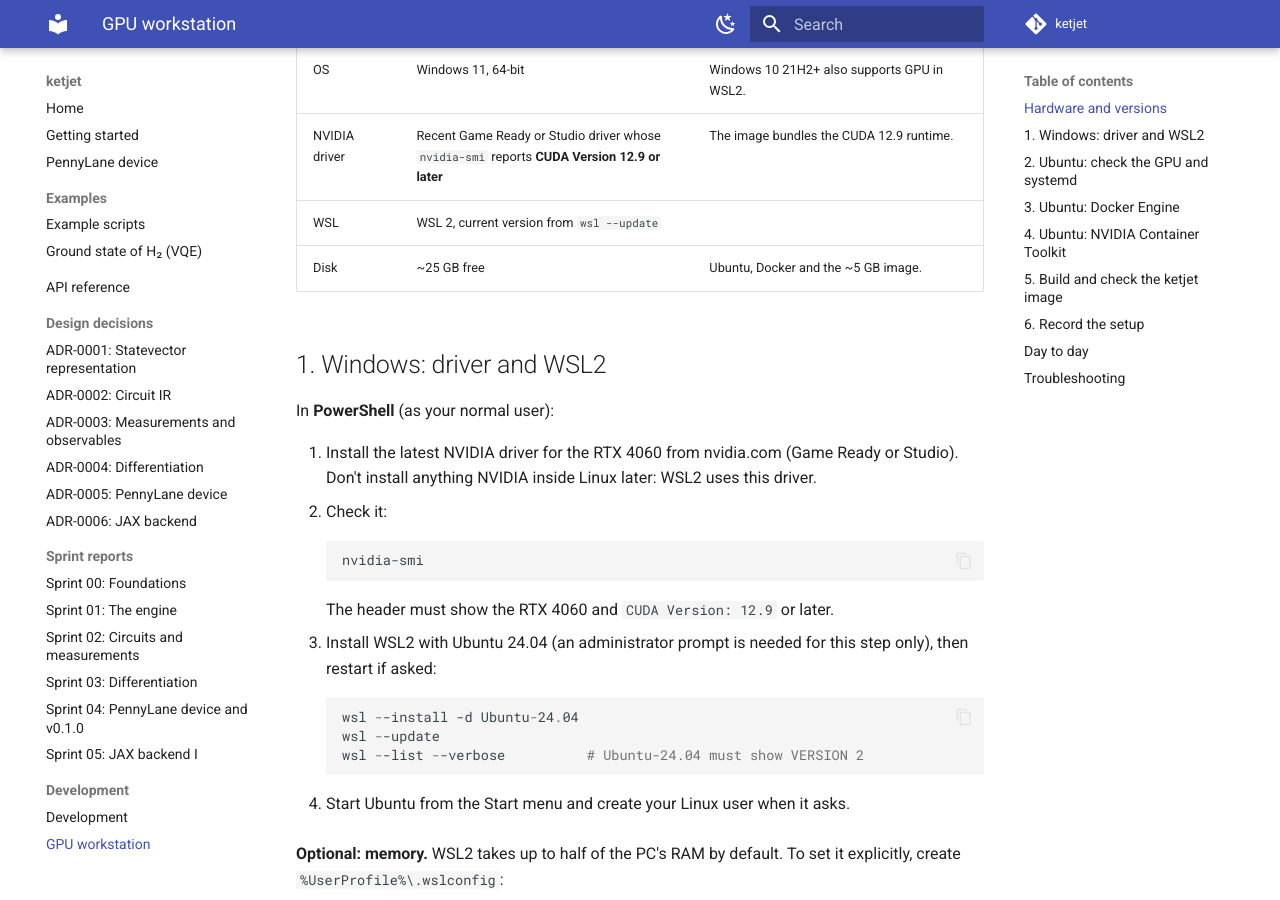
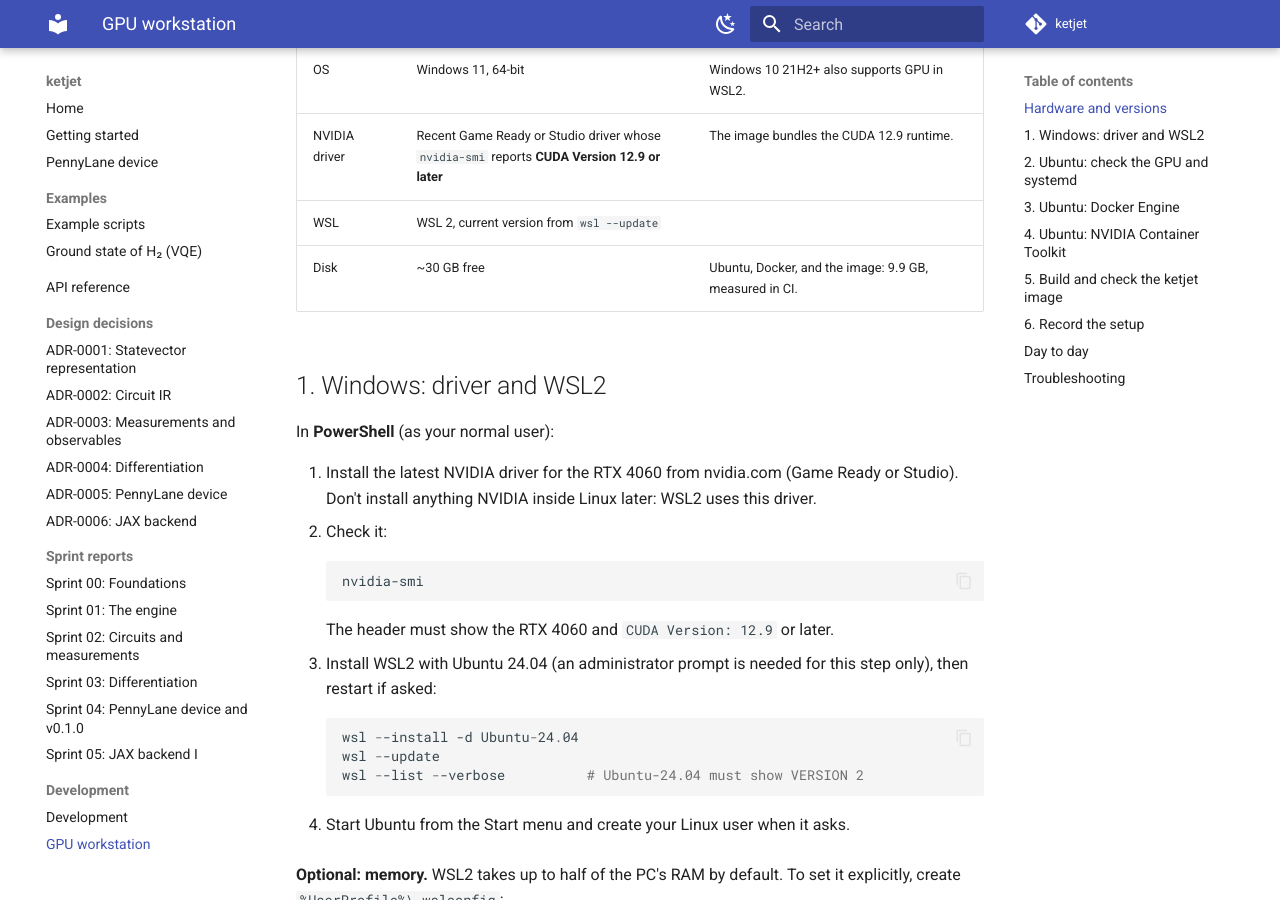
Before and after one commit to hasanahmed77/high-performance-differentiable-quantum-simulator, an MkDocs documentation site: the page built from docs/dev/gpu-workstation.md, in a window 1280 px wide and 900 px high, scrolled down 865 px. Built offline with MkDocs 1.6.1 and Material for MkDocs 9.7.7, drawn with Linux system fonts in a browser that asks for light colours; nearby versions of some CDN libraries; comment, search, counter and statistics services are not loaded.

Commit message:
docs: the GPU image needs ~30 GB of disk, not 25 (QS-112)
The image measured 9.86 GB in its first CI build, not ~5 GB.

Co-Authored-By: Claude Opus 5.5 <noreply@anthropic.com>

```diff
--- a/docs/dev/gpu-workstation.md
+++ b/docs/dev/gpu-workstation.md
@@ -30,7 +30,7 @@ Windows 11 ── NVIDIA driver (the only driver; WSL2 shares it)
 | OS | Windows 11, 64-bit | Windows 10 21H2+ also supports GPU in WSL2. |
 | NVIDIA driver | Recent Game Ready or Studio driver whose `nvidia-smi` reports **CUDA Version 12.9 or later** | The image bundles the CUDA 12.9 runtime. |
 | WSL | WSL 2, current version from `wsl --update` | |
-| Disk | ~25 GB free | Ubuntu, Docker and the ~5 GB image. |
+| Disk | ~30 GB free | Ubuntu, Docker, and the image: 9.9 GB, measured in CI. |
 
 ## 1. Windows: driver and WSL2
 
```
Also changed, not shown: 1 other file.
